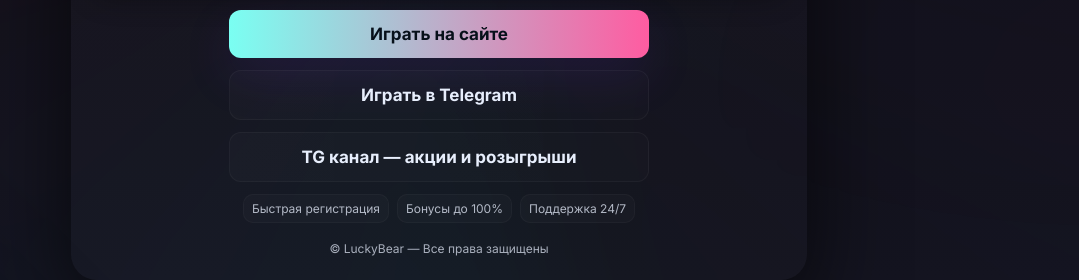
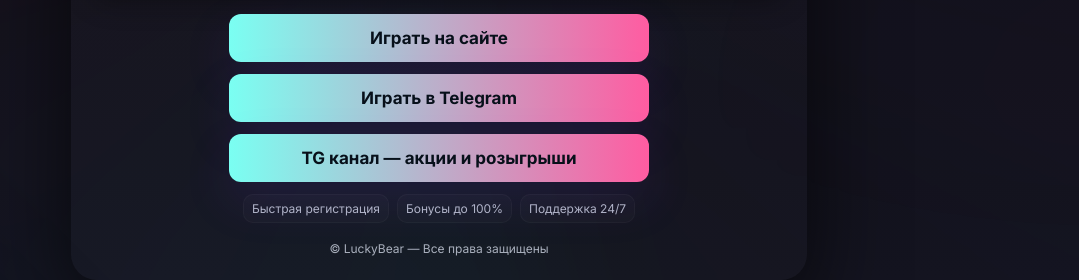
Before and after one commit to ex3itt/luckybear-prokladka, a plain HTML site: page index.html in a window 1280 px wide. Shown: the part 520-800 px from the top of the page, without its empty margins (201-1280 px from the left). Drawn offline with Linux system fonts and the light colour scheme.

Commit message:
Add files via upload

```diff
--- a/index.html
+++ b/index.html
@@ -193,8 +193,8 @@
 
     <nav class="buttons" aria-label="Действия">
       <a id="mainCTA" class="cta cta-primary" role="link" href="https://luckybear.xyz/7PM4rC" target="_blank" rel="noopener noreferrer" tabindex="0">Играть на сайте</a>
-      <a id="tg1" class="cta cta-ghost" role="link" href="https://t.me/Lucky_Bear_Bars_Bot/app?startapp=bXN0PTB4NDllMDUxYjkmbT1BcnRlbWx1eCZjPXl0" target="_blank" rel="noopener noreferrer" tabindex="0">Играть в Telegram</a>
-      <a id="tg2" class="cta cta-ghost" role="link" href="https://t.me/+9a4f6jcd3k5lNzAy" target="_blank" rel="noopener noreferrer" tabindex="0">TG канал — акции и розыгрыши</a>
+      <a id="tg1" class="cta cta-primary" role="link" href="https://t.me/Lucky_Bear_Bars_Bot/app?startapp=bXN0PTB4NDllMDUxYjkmbT1BcnRlbWx1eCZjPXl0" target="_blank" rel="noopener noreferrer" tabindex="0">Играть в Telegram</a>
+      <a id="tg2" class="cta cta-primary" role="link" href="https://t.me/+9a4f6jcd3k5lNzAy" target="_blank" rel="noopener noreferrer" tabindex="0">TG канал — акции и розыгрыши</a>
     </nav>
 
     <div class="badges" aria-hidden="true">
```
